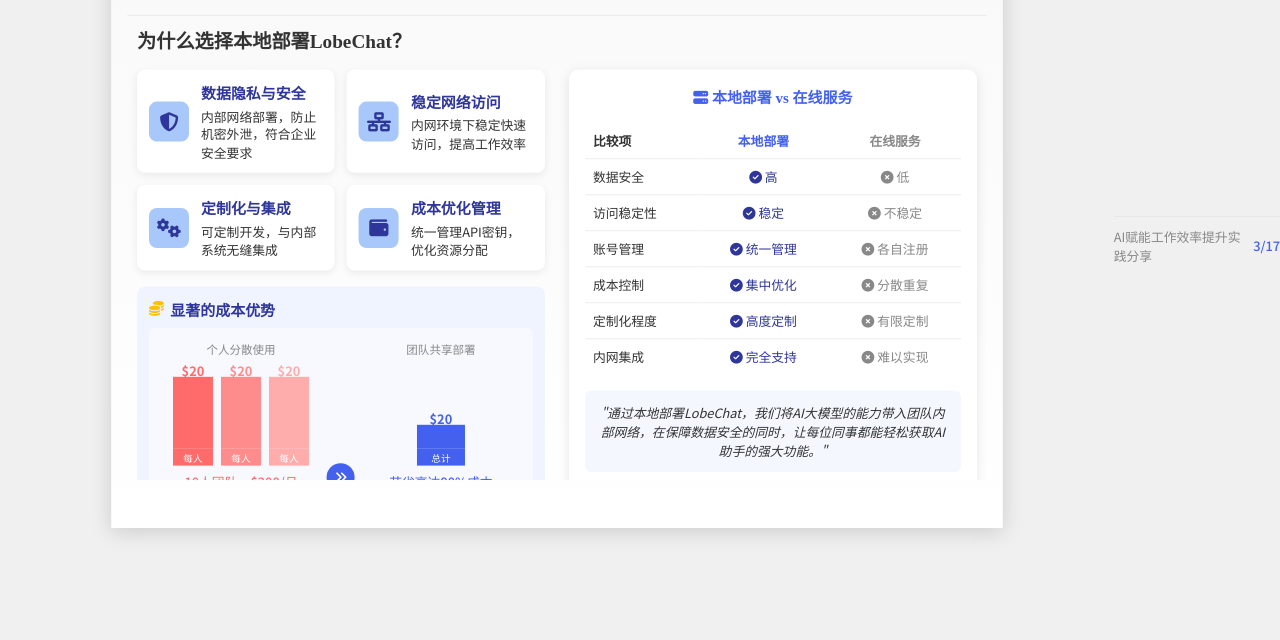
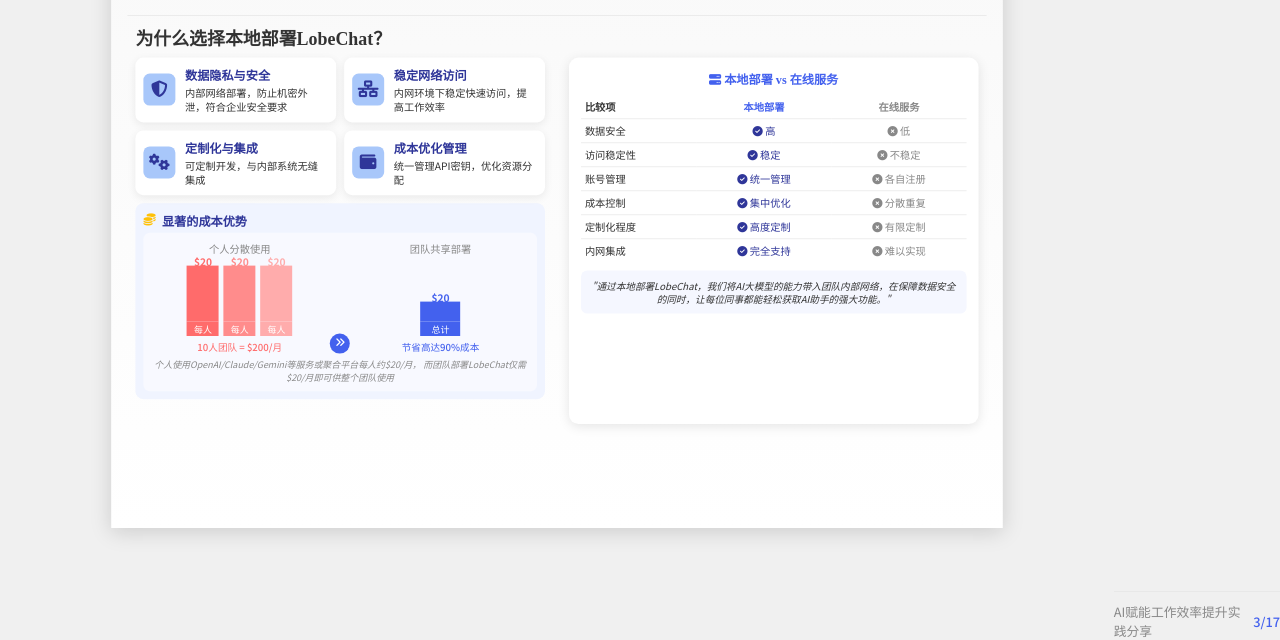
Before and after one commit to liusai0820/hiicshare, a plain HTML site: page html-ppt/2-lobe2.html in a window 1280 px wide. Shown: the part 160-800 px from the top of the page. Drawn offline with nearby package versions, Linux system fonts and the light colour scheme.

Commit message:
优化LobeChat团队部署页面布局，消除滚动条

```diff
--- a/html-ppt/2-lobe2.html
+++ b/html-ppt/2-lobe2.html
@@ -87,11 +87,12 @@
 
 .content-area {
   grid-area: content;
-  padding: 12px;
-  overflow: hidden;
+  padding: 10px;
   display: flex;
   flex-direction: column;
   position: relative;
+  max-height: calc(100% - 60px);
+  overflow: visible;
 }
 
 .footer {
@@ -103,6 +104,7 @@
   color: var(--mid-gray);
   border-top: 1px solid #e8e8e8;
   padding-top: 10px;
+  margin-top: auto;
 }
 
 .page-number {
@@ -148,24 +150,24 @@
 .feature-card {
   background-color: white;
   border-radius: 10px;
-  padding: 15px;
-  margin-bottom: 15px;
+  padding: 10px;
+  margin-bottom: 10px;
   box-shadow: 0 3px 10px rgba(0,0,0,0.08);
   display: flex;
   align-items: center;
 }
 
 .feature-icon {
-  width: 50px;
-  height: 50px;
+  width: 40px;
+  height: 40px;
   background-color: var(--primary-light);
   color: var(--primary-dark);
-  border-radius: 10px;
+  border-radius: 8px;
   display: flex;
   justify-content: center;
   align-items: center;
-  margin-right: 15px;
-  font-size: 1.5em;
+  margin-right: 12px;
+  font-size: 1.3em;
 }
 
 .feature-text {
@@ -563,19 +565,19 @@
 <div class="subtitle">降低团队使用AI大模型的门槛</div>
 </div>
 <div class="content-area">
-<div style="display: flex; justify-content: space-between; align-items: center; margin-bottom: 20px;">
-<h2 style="margin-bottom: 0;">为什么选择本地部署LobeChat？</h2>
+<div style="display: flex; justify-content: space-between; align-items: center; margin-bottom: 10px;">
+<h2 style="margin-bottom: 0; font-size: 1.4em;">为什么选择本地部署LobeChat？</h2>
 </div>
 <div class="two-column">
 <div>
-<div style="display: grid; grid-template-columns: 1fr 1fr; gap: 15px; margin-bottom: 20px;">
+<div style="display: grid; grid-template-columns: 1fr 1fr; gap: 10px; margin-bottom: 10px;">
 <div class="feature-card" style="margin-bottom: 0; height: 100%;">
 <div class="feature-icon">
 <i class="fas fa-shield-alt"></i>
 </div>
 <div class="feature-text">
-<h3>数据隐私与安全</h3>
-<p>内部网络部署，防止机密外泄，符合企业安全要求</p>
+<h3 style="font-size: 0.95em; margin-bottom: 3px;">数据隐私与安全</h3>
+<p style="font-size: 0.8em;">内部网络部署，防止机密外泄，符合企业安全要求</p>
 </div>
 </div>
 <div class="feature-card" style="margin-bottom: 0; height: 100%;">
@@ -583,8 +585,8 @@
 <i class="fas fa-network-wired"></i>
 </div>
 <div class="feature-text">
-<h3>稳定网络访问</h3>
-<p>内网环境下稳定快速访问，提高工作效率</p>
+<h3 style="font-size: 0.95em; margin-bottom: 3px;">稳定网络访问</h3>
+<p style="font-size: 0.8em;">内网环境下稳定快速访问，提高工作效率</p>
 </div>
 </div>
 <div class="feature-card" style="margin-bottom: 0; height: 100%;">
@@ -592,8 +594,8 @@
 <i class="fas fa-cogs"></i>
 </div>
 <div class="feature-text">
-<h3>定制化与集成</h3>
-<p>可定制开发，与内部系统无缝集成</p>
+<h3 style="font-size: 0.95em; margin-bottom: 3px;">定制化与集成</h3>
+<p style="font-size: 0.8em;">可定制开发，与内部系统无缝集成</p>
 </div>
 </div>
 <div class="feature-card" style="margin-bottom: 0; height: 100%;">
@@ -601,135 +603,136 @@
 <i class="fas fa-wallet"></i>
 </div>
 <div class="feature-text">
-<h3>成本优化管理</h3>
-<p>统一管理API密钥，优化资源分配</p>
+<h3 style="font-size: 0.95em; margin-bottom: 3px;">成本优化管理</h3>
+<p style="font-size: 0.8em;">统一管理API密钥，优化资源分配</p>
 </div>
 </div>
 </div>
-<div style="background-color: #f0f4ff; border-radius: 10px; padding: 15px; margin-top: 20px;">
-<h3 style="color: var(--primary-dark); display: flex; align-items: center; margin-bottom: 5px;">
+<div style="background-color: #f0f4ff; border-radius: 10px; padding: 10px; margin-top: 10px;">
+<h3 style="color: var(--primary-dark); display: flex; align-items: center; margin-bottom: 5px; font-size: 0.95em;">
 <i class="fas fa-coins" style="margin-right: 8px; color: #ffc107;"></i>
             显著的成本优势
           </h3>
-<div style="background-color: #f8f9ff; border-radius: 8px; padding: 15px; margin-top: 10px;">
+<div style="background-color: #f8f9ff; border-radius: 8px; padding: 10px; margin-top: 5px;">
 <div style="display: flex; flex-direction: column;">
-<div style="display: flex; justify-content: space-between; margin-bottom: 5px;">
-<div style="flex: 1; text-align: center; color: var(--mid-gray); font-size: 0.9em;">个人分散使用</div>
-<div style="width: 50px;"></div>
-<div style="flex: 1; text-align: center; color: var(--mid-gray); font-size: 0.9em;">团队共享部署</div>
+<div style="display: flex; justify-content: space-between; margin-bottom: 2px;">
+<div style="flex: 1; text-align: center; color: var(--mid-gray); font-size: 0.8em;">个人分散使用</div>
+<div style="width: 30px;"></div>
+<div style="flex: 1; text-align: center; color: var(--mid-gray); font-size: 0.8em;">团队共享部署</div>
 </div>
-<div style="display: flex; align-items: flex-end; margin-top: 20px;">
+<div style="display: flex; align-items: flex-end; margin-top: 10px;">
 <div style="flex: 1; text-align: center;">
 <div style="display: flex; justify-content: center;">
-<div style="margin: 0 5px; text-align: center; position: relative;">
-<div style="position: absolute; top: -20px; width: 100%; text-align: center; color: #ff6b6b; font-weight: bold;">$20</div>
-<div style="width: 50px; height: 90px; background-color: #ff6b6b;"></div>
-<div style="background-color: #ff6b6b; color: white; font-size: 0.75em; padding: 2px 0;">每人</div>
+<div style="margin: 0 3px; text-align: center; position: relative;">
+<div style="position: absolute; top: -15px; width: 100%; text-align: center; color: #ff6b6b; font-weight: bold; font-size: 0.8em;">$20</div>
+<div style="width: 40px; height: 70px; background-color: #ff6b6b;"></div>
+<div style="background-color: #ff6b6b; color: white; font-size: 0.7em; padding: 1px 0;">每人</div>
 </div>
-<div style="margin: 0 5px; text-align: center; position: relative;">
-<div style="position: absolute; top: -20px; width: 100%; text-align: center; color: #ff8c8c; font-weight: bold;">$20</div>
-<div style="width: 50px; height: 90px; background-color: #ff8c8c;"></div>
-<div style="background-color: #ff8c8c; color: white; font-size: 0.75em; padding: 2px 0;">每人</div>
+<div style="margin: 0 3px; text-align: center; position: relative;">
+<div style="position: absolute; top: -15px; width: 100%; text-align: center; color: #ff8c8c; font-weight: bold; font-size: 0.8em;">$20</div>
+<div style="width: 40px; height: 70px; background-color: #ff8c8c;"></div>
+<div style="background-color: #ff8c8c; color: white; font-size: 0.7em; padding: 1px 0;">每人</div>
 </div>
-<div style="margin: 0 5px; text-align: center; position: relative;">
-<div style="position: absolute; top: -20px; width: 100%; text-align: center; color: #ffacac; font-weight: bold;">$20</div>
-<div style="width: 50px; height: 90px; background-color: #ffacac;"></div>
-<div style="background-color: #ffacac; color: white; font-size: 0.75em; padding: 2px 0;">每人</div>
+<div style="margin: 0 3px; text-align: center; position: relative;">
+<div style="position: absolute; top: -15px; width: 100%; text-align: center; color: #ffacac; font-weight: bold; font-size: 0.8em;">$20</div>
+<div style="width: 40px; height: 70px; background-color: #ffacac;"></div>
+<div style="background-color: #ffacac; color: white; font-size: 0.7em; padding: 1px 0;">每人</div>
 </div>
 </div>
-<div style="margin-top: 8px; color: var(--accent-color); font-weight: 500;">10人团队 = $200/月</div>
+<div style="margin-top: 5px; color: var(--accent-color); font-weight: 500; font-size: 0.75em;">10人团队 = $200/月</div>
 </div>
-<div style="display: flex; align-items: center; justify-content: center; width: 50px;">
-<div style="width: 35px; height: 35px; background-color: var(--primary-color); color: white; border-radius: 50%; display: flex; justify-content: center; align-items: center;">
+<div style="display: flex; align-items: center; justify-content: center; width: 30px;">
+<div style="width: 25px; height: 25px; background-color: var(--primary-color); color: white; border-radius: 50%; display: flex; justify-content: center; align-items: center; font-size: 0.8em;">
 <i class="fas fa-angle-double-right"></i>
 </div>
 </div>
 <div style="flex: 1; text-align: center;">
-<div style="display: flex; justify-content: center; align-items: flex-end; height: 90px;">
+<div style="display: flex; justify-content: center; align-items: flex-end; height: 70px;">
 <div style="text-align: center; position: relative;">
-<div style="position: absolute; top: -20px; width: 100%; text-align: center; color: var(--primary-color); font-weight: bold;">$20</div>
-<div style="width: 60px; height: 30px; background-color: var(--primary-color);"></div>
-<div style="background-color: var(--primary-color); color: white; font-size: 0.75em; padding: 2px 0;">总计</div>
+<div style="position: absolute; top: -15px; width: 100%; text-align: center; color: var(--primary-color); font-weight: bold; font-size: 0.8em;">$20</div>
+<div style="width: 50px; height: 25px; background-color: var(--primary-color);"></div>
+<div style="background-color: var(--primary-color); color: white; font-size: 0.7em; padding: 1px 0;">总计</div>
 </div>
 </div>
-<div style="margin-top: 8px; color: var(--primary-color); font-weight: 500;">节省高达90%成本</div>
+<div style="margin-top: 5px; color: var(--primary-color); font-weight: 500; font-size: 0.75em;">节省高达90%成本</div>
 </div>
 </div>
 </div>
-<p style="font-style: italic; color: var(--mid-gray); font-size: 0.8em; text-align: center; margin: 15px 0 5px 0;">
-              个人使用OpenAI/Claude/Gemini等服务或聚合平台每人约$20/月，<br/>而团队部署LobeChat仅需$20/月即可供整个团队使用
+<p style="font-style: italic; color: var(--mid-gray); font-size: 0.7em; text-align: center; margin: 5px 0 0 0;">
+              个人使用OpenAI/Claude/Gemini等服务或聚合平台每人约$20/月，
+              而团队部署LobeChat仅需$20/月即可供整个团队使用
             </p>
 </div>
 </div>
 </div>
 <div>
-<div style="background-color: white; border-radius: 12px; box-shadow: 0 3px 15px rgba(0,0,0,0.1); padding: 20px; height: 100%; overflow-y: auto;">
-<h3 style="text-align: center; color: var(--primary-color); margin-bottom: 20px;">
+<div style="background-color: white; border-radius: 12px; box-shadow: 0 3px 15px rgba(0,0,0,0.1); padding: 15px; height: 100%; overflow: visible;">
+<h3 style="text-align: center; color: var(--primary-color); margin-bottom: 10px; font-size: 0.95em;">
 <i class="fas fa-server"></i> 本地部署 vs 在线服务
           </h3>
-<table style="width: 100%; border-collapse: collapse; margin-bottom: 20px;">
+<table style="width: 100%; border-collapse: collapse; margin-bottom: 10px;">
 <tr style="border-bottom: 1px solid #e8e8e8;">
-<th style="padding: 10px; text-align: left; width: 30%;">比较项</th>
-<th style="padding: 10px; text-align: center; color: var(--primary-color);">本地部署</th>
-<th style="padding: 10px; text-align: center; color: var(--mid-gray);">在线服务</th>
+<th style="padding: 5px; text-align: left; width: 30%; font-size: 0.8em;">比较项</th>
+<th style="padding: 5px; text-align: center; color: var(--primary-color); font-size: 0.8em;">本地部署</th>
+<th style="padding: 5px; text-align: center; color: var(--mid-gray); font-size: 0.8em;">在线服务</th>
 </tr>
 <tr style="border-bottom: 1px solid #e8e8e8;">
-<td style="padding: 10px; font-weight: 500;">数据安全</td>
-<td style="padding: 10px; text-align: center; color: var(--primary-dark);">
+<td style="padding: 5px; font-weight: 500; font-size: 0.8em;">数据安全</td>
+<td style="padding: 5px; text-align: center; color: var(--primary-dark); font-size: 0.8em;">
 <i class="fas fa-check-circle"></i> 高
               </td>
-<td style="padding: 10px; text-align: center; color: var(--mid-gray);">
+<td style="padding: 5px; text-align: center; color: var(--mid-gray); font-size: 0.8em;">
 <i class="fas fa-times-circle"></i> 低
               </td>
 </tr>
 <tr style="border-bottom: 1px solid #e8e8e8;">
-<td style="padding: 10px; font-weight: 500;">访问稳定性</td>
-<td style="padding: 10px; text-align: center; color: var(--primary-dark);">
+<td style="padding: 5px; font-weight: 500; font-size: 0.8em;">访问稳定性</td>
+<td style="padding: 5px; text-align: center; color: var(--primary-dark); font-size: 0.8em;">
 <i class="fas fa-check-circle"></i> 稳定
               </td>
-<td style="padding: 10px; text-align: center; color: var(--mid-gray);">
+<td style="padding: 5px; text-align: center; color: var(--mid-gray); font-size: 0.8em;">
 <i class="fas fa-times-circle"></i> 不稳定
               </td>
 </tr>
 <tr style="border-bottom: 1px solid #e8e8e8;">
-<td style="padding: 10px; font-weight: 500;">账号管理</td>
-<td style="padding: 10px; text-align: center; color: var(--primary-dark);">
+<td style="padding: 5px; font-weight: 500; font-size: 0.8em;">账号管理</td>
+<td style="padding: 5px; text-align: center; color: var(--primary-dark); font-size: 0.8em;">
 <i class="fas fa-check-circle"></i> 统一管理
               </td>
-<td style="padding: 10px; text-align: center; color: var(--mid-gray);">
+<td style="padding: 5px; text-align: center; color: var(--mid-gray); font-size: 0.8em;">
 <i class="fas fa-times-circle"></i> 各自注册
               </td>
 </tr>
 <tr style="border-bottom: 1px solid #e8e8e8;">
-<td style="padding: 10px; font-weight: 500;">成本控制</td>
-<td style="padding: 10px; text-align: center; color: var(--primary-dark);">
+<td style="padding: 5px; font-weight: 500; font-size: 0.8em;">成本控制</td>
+<td style="padding: 5px; text-align: center; color: var(--primary-dark); font-size: 0.8em;">
 <i class="fas fa-check-circle"></i> 集中优化
               </td>
-<td style="padding: 10px; text-align: center; color: var(--mid-gray);">
+<td style="padding: 5px; text-align: center; color: var(--mid-gray); font-size: 0.8em;">
 <i class="fas fa-times-circle"></i> 分散重复
               </td>
 </tr>
 <tr style="border-bottom: 1px solid #e8e8e8;">
-<td style="padding: 10px; font-weight: 500;">定制化程度</td>
-<td style="padding: 10px; text-align: center; color: var(--primary-dark);">
+<td style="padding: 5px; font-weight: 500; font-size: 0.8em;">定制化程度</td>
+<td style="padding: 5px; text-align: center; color: var(--primary-dark); font-size: 0.8em;">
 <i class="fas fa-check-circle"></i> 高度定制
               </td>
-<td style="padding: 10px; text-align: center; color: var(--mid-gray);">
+<td style="padding: 5px; text-align: center; color: var(--mid-gray); font-size: 0.8em;">
 <i class="fas fa-times-circle"></i> 有限定制
               </td>
 </tr>
 <tr>
-<td style="padding: 10px; font-weight: 500;">内网集成</td>
-<td style="padding: 10px; text-align: center; color: var(--primary-dark);">
+<td style="padding: 5px; font-weight: 500; font-size: 0.8em;">内网集成</td>
+<td style="padding: 5px; text-align: center; color: var(--primary-dark); font-size: 0.8em;">
 <i class="fas fa-check-circle"></i> 完全支持
               </td>
-<td style="padding: 10px; text-align: center; color: var(--mid-gray);">
+<td style="padding: 5px; text-align: center; color: var(--mid-gray); font-size: 0.8em;">
 <i class="fas fa-times-circle"></i> 难以实现
               </td>
 </tr>
 </table>
-<div style="background-color: #f5f7ff; border-radius: 8px; padding: 15px; margin-top: 20px;">
-<p style="text-align: center; font-style: italic;">
+<div style="background-color: #f5f7ff; border-radius: 8px; padding: 10px; margin-top: 10px;">
+<p style="text-align: center; font-style: italic; font-size: 0.75em;">
               "通过本地部署LobeChat，我们将AI大模型的能力带入团队内部网络，在保障数据安全的同时，让每位同事都能轻松获取AI助手的强大功能。"
             </p>
 </div>
@@ -738,8 +741,11 @@
 </div>
 </div>
 </div>
+</div>
 <div class="footer">
-              <div>AI赋能工作效率提升实践分享</div>
-              <div class="page-number">3/17</div>
-            </div></div></body>
+<div>AI赋能工作效率提升实践分享</div>
+<div class="page-number">3/17</div>
+</div>
+</div>
+</body>
 </html>
```
